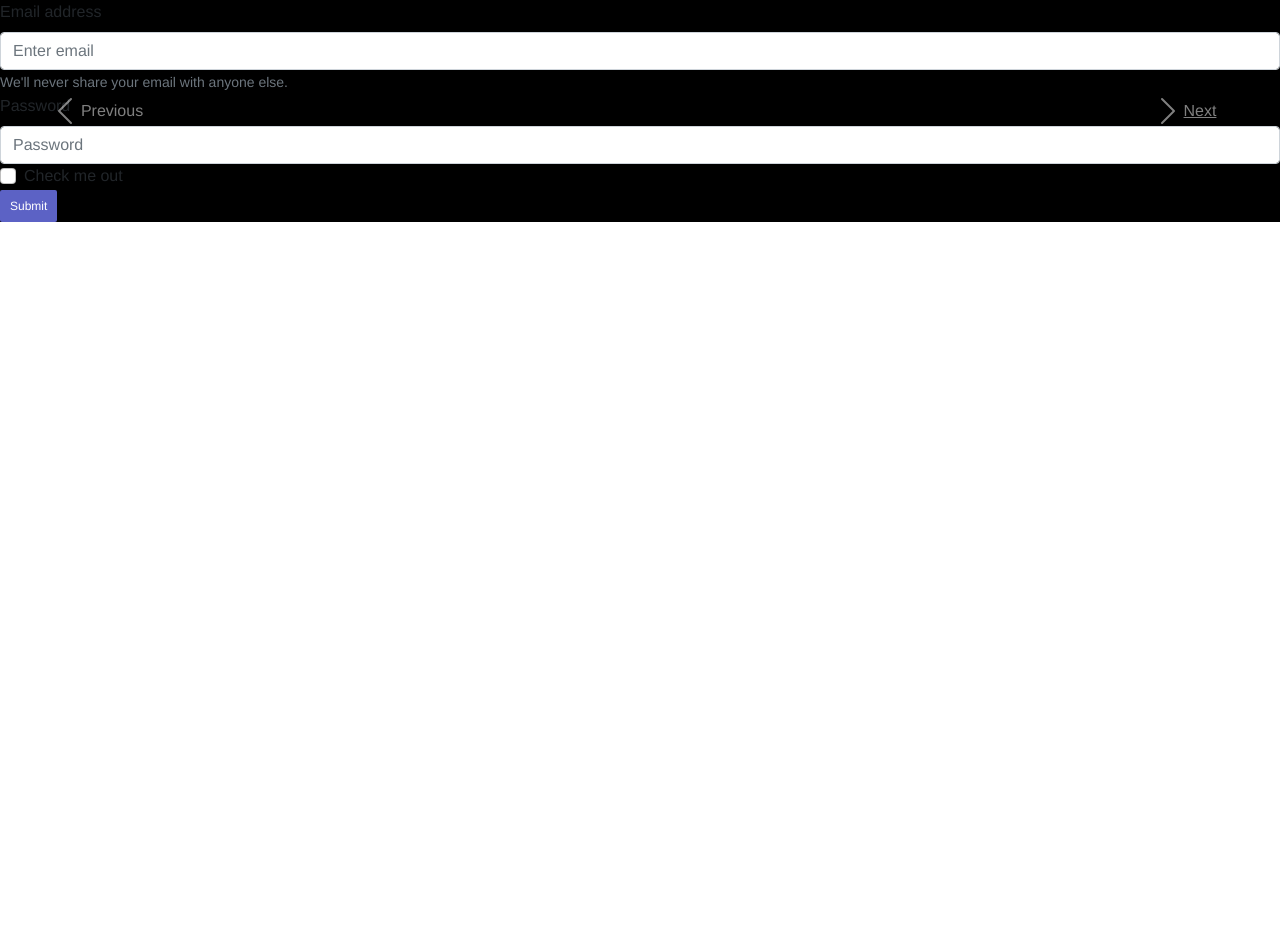
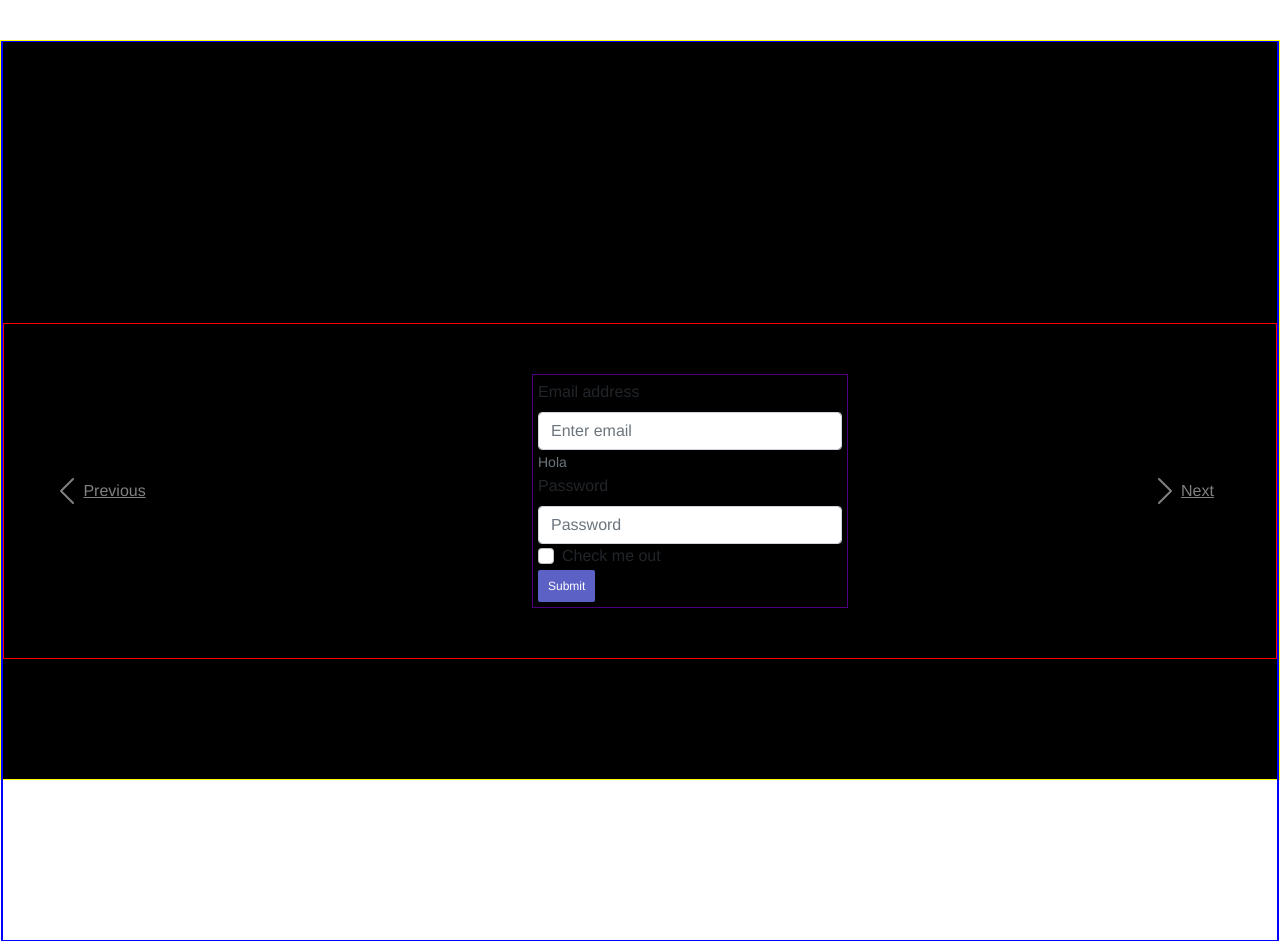
Before and after one commit to JuanCamilo-R/ProyectoBD, a React (Create React App) app in the folder cliente/: page /form in a window 1280 px wide. Before the commit the page ends 800 px from the top, so only its background shows below. Built offline with nearby package versions, Linux system fonts and the light colour scheme.

Commit message:
Diseño del form

```diff
--- a/cliente/src/components/CarouselContainer.js
+++ b/cliente/src/components/CarouselContainer.js
@@ -1,9 +1,7 @@
 import React, { useState } from 'react';
 import { Carousel } from 'react-bootstrap';
-import Form  from 'react-bootstrap/Form';
-import Button from 'react-bootstrap/Button';
+import FormTemplate from './FormTemplate';
 import { render } from 'react-dom';
-import logo from '../images/logo_prueba.png';
 
 function ControlledCarousel() {
     const [index, setIndex] = useState(0);
@@ -11,33 +9,18 @@ function ControlledCarousel() {
     const handleSelect = (selectedIndex, e) => {
         setIndex(selectedIndex);
     };
+
     return (
-        <Carousel activeIndex={index} onSelect={handleSelect}>
+        <div className="containerForm" >
+            <div className="carousel">
+                <Carousel activeIndex={index} onSelect={handleSelect} autoPlay={false}>
                     <Carousel.Item>
-          <Form>
-  <Form.Group controlId="formBasicEmail">
-    <Form.Label>Email address</Form.Label>
-    <Form.Control type="email" placeholder="Enter email" />
-    <Form.Text className="text-muted">
-      We'll never share your email with anyone else.
-    </Form.Text>
-  </Form.Group>
-
-  <Form.Group controlId="formBasicPassword">
-    <Form.Label>Password</Form.Label>
-    <Form.Control type="password" placeholder="Password" />
-  </Form.Group>
-  <Form.Group controlId="formBasicCheckbox">
-    <Form.Check type="checkbox" label="Check me out" />
-  </Form.Group>
-  <Button variant="primary" type="submit">
-    Submit
-  </Button>
-</Form>
+                        <FormTemplate />
                         <Carousel.Caption>
                         </Carousel.Caption>
                     </Carousel.Item>
                     <Carousel.Item>
+                        <h1>HOLA</h1>
                         <Carousel.Caption>
                             <h3>Second slide label</h3>
                             <p>Lorem ipsum dolor sit amet, consectetur adipiscing elit.</p>
@@ -53,6 +36,8 @@ function ControlledCarousel() {
                         </Carousel.Caption>
                     </Carousel.Item>
                 </Carousel>
+            </div>
+        </div>
     );
 }
 export default ControlledCarousel;
--- /dev/null
+++ b/cliente/src/components/FormTemplate.js
@@ -0,0 +1,36 @@
+import React from 'react';
+import Form from 'react-bootstrap/Form';
+import Button from 'react-bootstrap/Button';
+
+
+class FormTemplate extends React.Component {
+    render() {
+        return (
+            <div className = "form">
+            <Form>
+                <div className = "formItems">
+                <Form.Group controlId="formBasicEmail">
+                    <Form.Label>Email address</Form.Label>
+                    <Form.Control type="email" placeholder="Enter email" />
+                    <Form.Text className="text-muted">
+                        Hola
+                    </Form.Text>
+                </Form.Group>
+
+                <Form.Group controlId="formBasicPassword">
+                    <Form.Label>Password</Form.Label>
+                    <Form.Control type="password" placeholder="Password" />
+                </Form.Group>
+                <Form.Group controlId="formBasicCheckbox">
+                    <Form.Check type="checkbox" label="Check me out" />
+                </Form.Group>
+                <Button variant="primary" type="submit">
+                    Submit
+                </Button>
+                </div>
+            </Form>
+            </div>
+        );
+    }
+}
+export default FormTemplate;
--- a/cliente/src/components/styles/Badge.css
+++ b/cliente/src/components/styles/Badge.css
@@ -14,22 +14,14 @@
     align-items: center;
     padding-top:4%;
 }
-.prueba{
-    height: 100%;
-    flex-wrap: wrap;
-    display: flex;
-    flex-direction: column;
-    border: 1px solid blue;
-}
 
-.prueba3{
-    display: block;
-    border: 1px solid green;
-}
 
-.prueba2{
-    display: block;
-    border: 1px solid red;
+
+.formItems{
+    border: 1px solid rgb(77, 0, 128);
+    width: 100%;
+    margin: 50px;
+    padding: 5px;
 
 }
 .content{
@@ -37,7 +29,15 @@
     height: 100%;
     background-color: black;
 }
-
+.form{
+    border: 1px solid red;
+    width: 100%;
+    display: flex;
+    flex-direction: row;
+    flex-wrap: wrap;
+    justify-content: center;
+    align-items: center;
+}
 .logoStyles {
     height:300px;
     width:300px;
@@ -54,10 +54,35 @@
     margin-right: auto;
 }
 
+
 .buttonContainer{
     text-align: center;
     border:1px solid red;
 
+}
+
+.items{
+    border: 1px solid red;
+    width: 100%;
+    height: 100%;
+}
+
+.carousel{
+    border: 1px solid blue;
+    display: flex;
+    justify-content: center;
+    align-items: center;
+    width: 100%;
+    height: 900px;
+}
+
+.containerForm{
+    border: 1px solid yellow;
+    top:40px;
+    bottom: 20px;
+    width: 100%;
+    position: absolute;
+    background-color: black;
 }
 
 .formButton{
```
Lines whose indentation alone changed are shown as unchanged.
